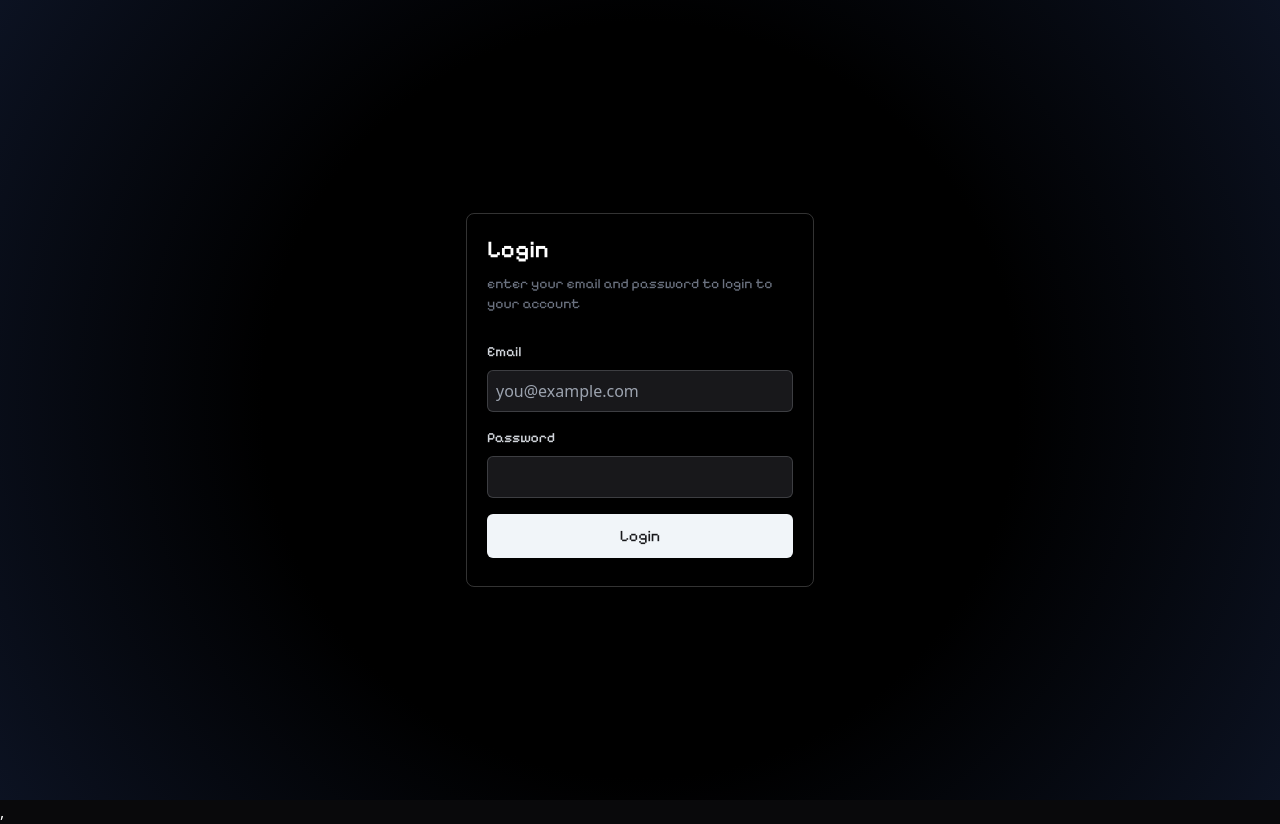
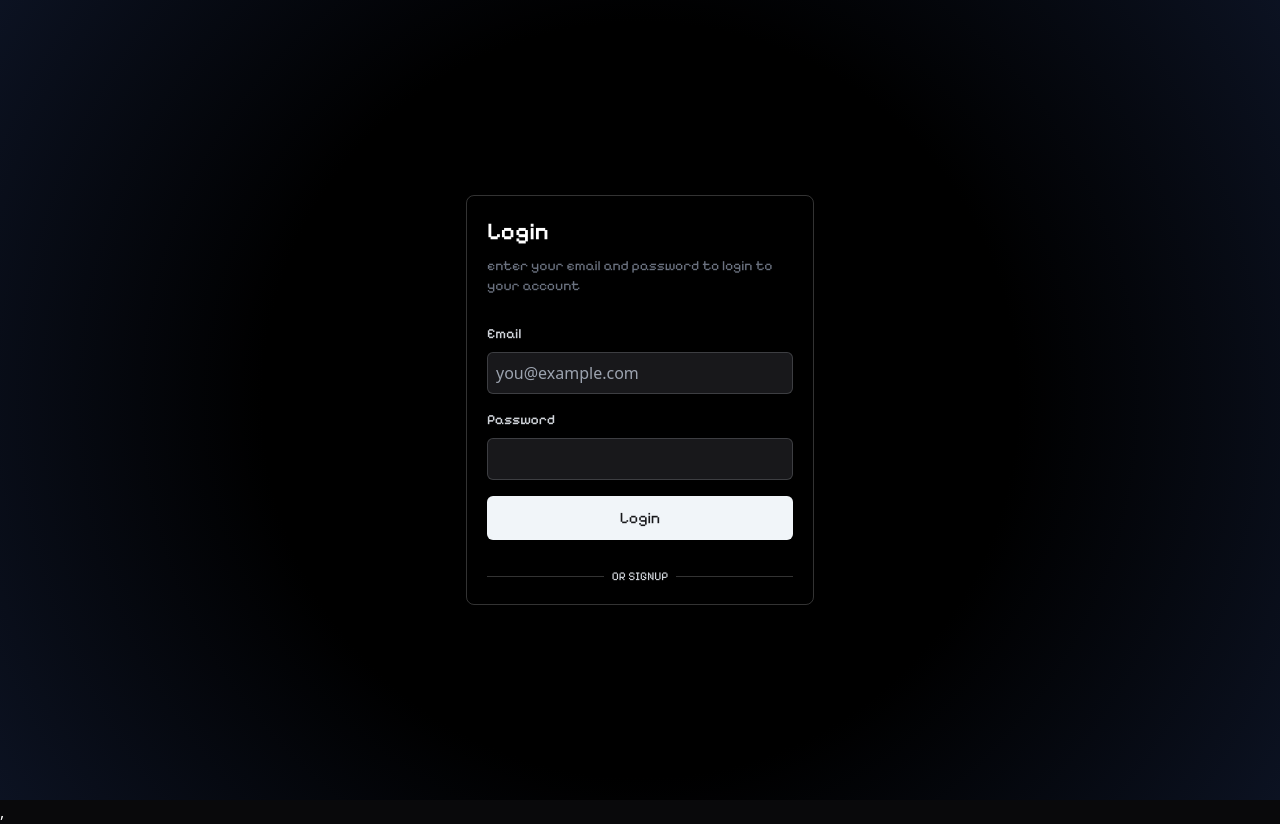
Before and after one commit to Nota0515/guardian, a React (Vite) app: page /login in a window 1280 px wide. Built offline with nearby package versions, Linux system fonts and the light colour scheme; a web font is replaced by a local one.

Commit message:
added signup link

```diff
--- a/src/pages/Login.jsx
+++ b/src/pages/Login.jsx
@@ -1,6 +1,7 @@
 import React from 'react'
 import Button from '../components/Buttons'
-import { useEffect } from 'react';
+import { useEffect, } from 'react';
+import { Link } from 'react-router-dom';
 
 const Login = () => {
 
@@ -50,6 +51,14 @@ const Login = () => {
               </div>
             </form>
           </div>
+          <div className='siguproute relative'>
+            <div className='absolute inset-0 flex items-center'><span className='w-full border-t border-n-1/20'></span></div>
+            <div className='flex relative justify-center text-xs uppercase font-pixelify '>
+              <span className='bg-black px-2 text-gray-300'>
+                or&nbsp;<span><Link to="/signup">signup</Link></span>
+              </span>
+            </div>
+          </div>
         </div>
       </div>
     </div>
```
